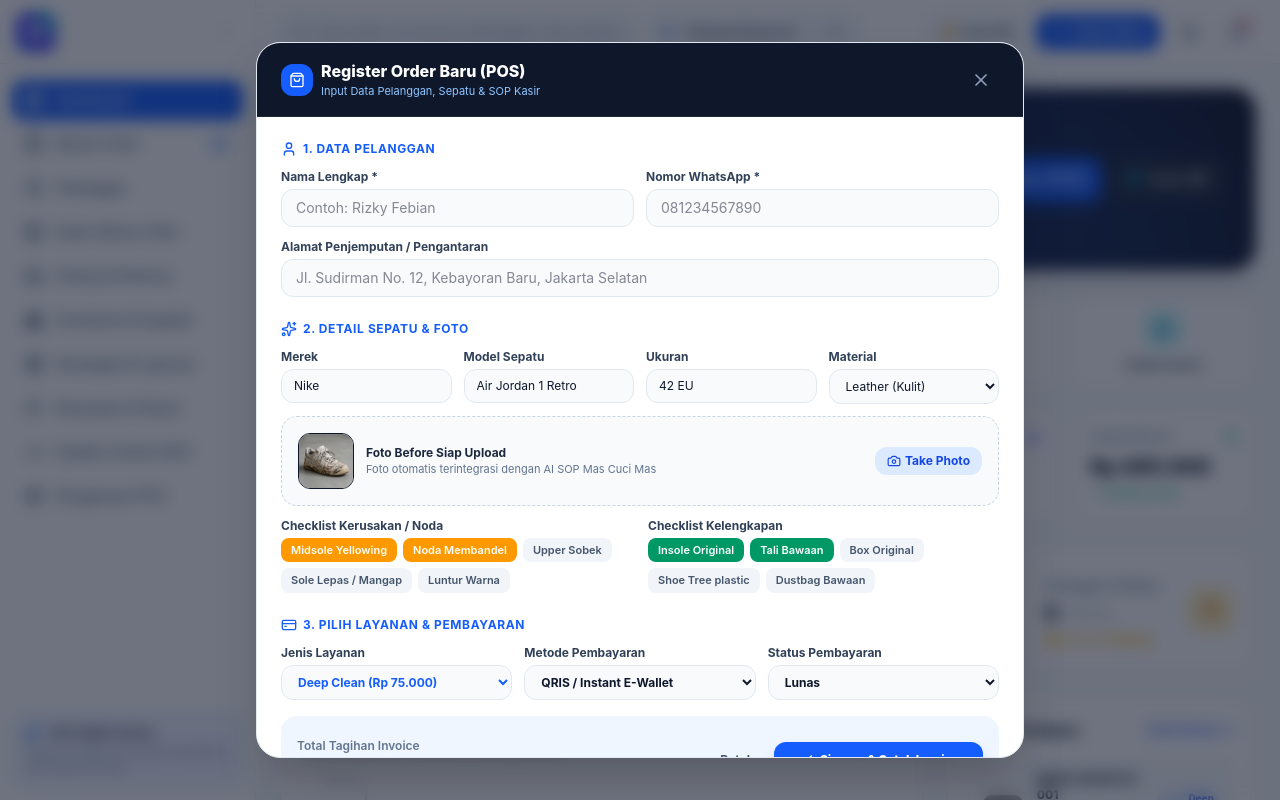
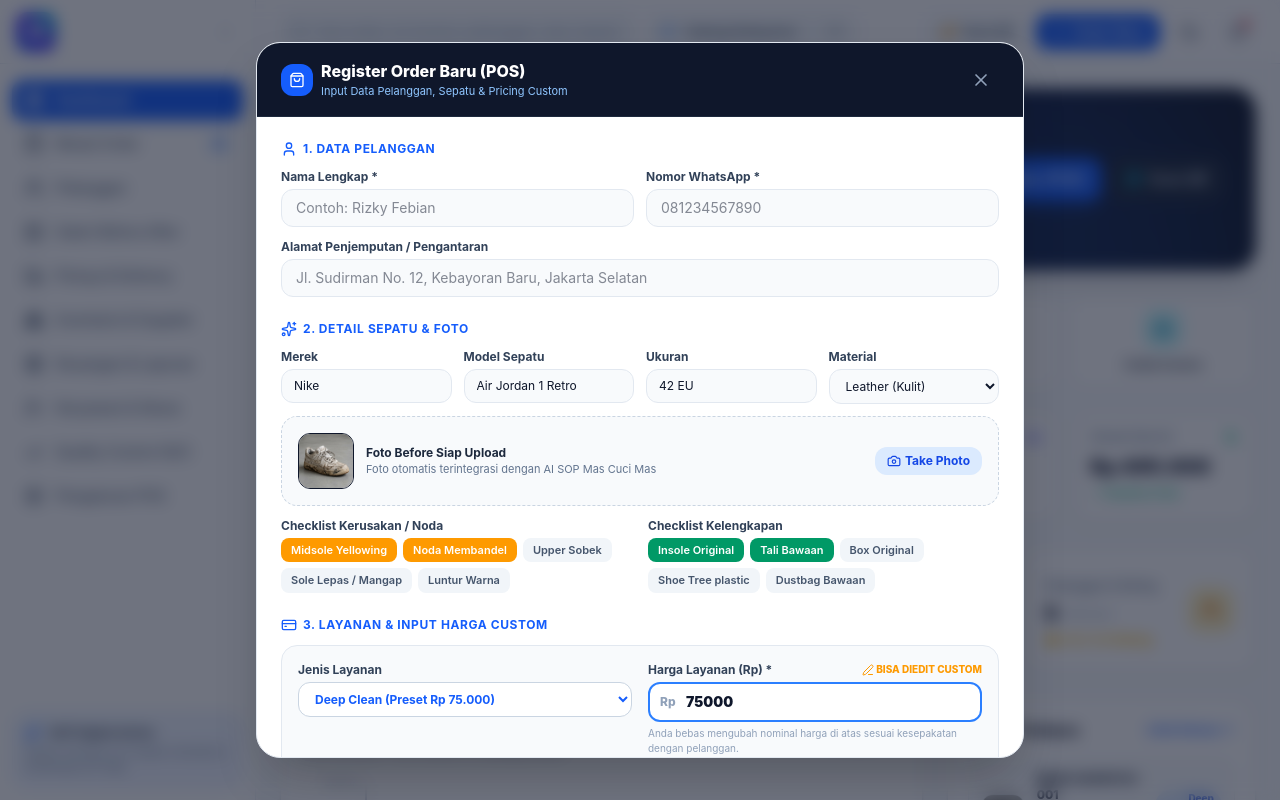
Before and after one commit to saputtkun-ops/mascucimas, a React (Vite) app: page / in a window 1280 px wide. Both pictures are taken after a click on the button "Order Baru". Built offline with nearby package versions, Linux system fonts and the light colour scheme.

Commit message:
Add custom price and custom service input feature

```diff
--- a/src/components/orders/NewOrderModal.tsx
+++ b/src/components/orders/NewOrderModal.tsx
@@ -1,6 +1,6 @@
-import React, { useState } from 'react';
-import { X, Camera, Check, Sparkles, User, ShoppingBag, ShieldAlert, CreditCard } from 'lucide-react';
-import { Order, ServiceType, PaymentMethod, ShoeMaterial, OrderStatus } from '../../types';
+import React, { useState, useEffect } from 'react';
+import { X, Camera, Check, Sparkles, User, ShoppingBag, CreditCard, Edit3 } from 'lucide-react';
+import { Order, ServiceType, PaymentMethod } from '../../types';
 
 interface NewOrderModalProps {
   isOpen: boolean;
@@ -26,26 +26,38 @@ export const NewOrderModal: React.FC<NewOrderModalProps> = ({
   const [material, setMaterial] = useState<string>('Leather');
   const [damageNotes, setDamageNotes] = useState('Scuffs di midsole, noda oli rantai');
 
-  const [serviceType, setServiceType] = useState<ServiceType>('Deep Clean');
+  const [serviceType, setServiceType] = useState<string>('Deep Clean');
+  const [customServiceName, setCustomServiceName] = useState('');
+  const [customPrice, setCustomPrice] = useState<number>(75000);
+  const [isCustomPriceMode, setIsCustomPriceMode] = useState<boolean>(true);
+
   const [paymentMethod, setPaymentMethod] = useState<PaymentMethod>('QRIS');
   const [paymentStatus, setPaymentStatus] = useState<'Lunas' | 'DP'>('Lunas');
 
   const [damageChecklist, setDamageChecklist] = useState<string[]>(['Midsole Yellowing', 'Noda Membandel']);
   const [completenessChecklist, setCompletenessChecklist] = useState<string[]>(['Insole Original', 'Tali Bawaan']);
 
-  if (!isOpen) return null;
+  // Preset prices mapping
+  const presetPrices: Record<string, number> = {
+    'Fast Clean': 50000,
+    'Deep Clean': 75000,
+    'Express 24 Hours': 120000,
+    'Unyellowing': 150000,
+    'Repaint & Recolor': 250000,
+    'Leather Special Care': 180000,
+  };
 
-  const getServicePrice = (type: ServiceType) => {
-    switch (type) {
-      case 'Fast Clean': return 50000;
-      case 'Deep Clean': return 75000;
-      case 'Express 24 Hours': return 120000;
-      case 'Unyellowing': return 150000;
-      case 'Repaint & Recolor': return 250000;
-      case 'Leather Special Care': return 180000;
-      default: return 75000;
+  const handleServiceTypeChange = (selected: string) => {
+    setServiceType(selected);
+    if (selected === 'Custom') {
+      setIsCustomPriceMode(true);
+      if (!customPrice) setCustomPrice(100000);
+    } else {
+      setCustomPrice(presetPrices[selected] || 75000);
     }
   };
+
+  if (!isOpen) return null;
 
   const handleToggleDamage = (item: string) => {
     if (damageChecklist.includes(item)) {
@@ -67,7 +79,8 @@ export const NewOrderModal: React.FC<NewOrderModalProps> = ({
     e.preventDefault();
     if (!customerName || !customerPhone || !model) return;
 
-    const totalAmount = getServicePrice(serviceType);
+    const finalServiceType = (serviceType === 'Custom' ? (customServiceName || 'Custom Treatment') : serviceType) as ServiceType;
+    const finalAmount = Number(customPrice) || 0;
     const invoiceNum = `MCM-${new Date().toISOString().slice(0, 10).replace(/-/g, '')}-${Math.floor(100 + Math.random() * 900)}`;
 
     const newOrd: Order = {
@@ -82,8 +95,8 @@ export const NewOrderModal: React.FC<NewOrderModalProps> = ({
       deadline: new Date(Date.now() + 48 * 3600 * 1000).toISOString().replace('T', ' ').slice(0, 16),
       estimatedFinish: new Date(Date.now() + 36 * 3600 * 1000).toISOString().replace('T', ' ').slice(0, 16),
       status: 'Menunggu',
-      serviceType,
-      totalAmount,
+      serviceType: finalServiceType,
+      totalAmount: finalAmount,
       paymentMethod,
       paymentStatus,
       technicianName: 'Agus Senior Care',
@@ -131,7 +144,7 @@ export const NewOrderModal: React.FC<NewOrderModalProps> = ({
             </div>
             <div>
               <h3 className="font-extrabold text-base">Register Order Baru (POS)</h3>
-              <p className="text-[11px] text-blue-300">Input Data Pelanggan, Sepatu & SOP Kasir</p>
+              <p className="text-[11px] text-blue-300">Input Data Pelanggan, Sepatu & Pricing Custom</p>
             </div>
           </div>
           <button onClick={onClose} className="p-2 hover:bg-slate-800 rounded-xl transition-colors">
@@ -296,28 +309,69 @@ export const NewOrderModal: React.FC<NewOrderModalProps> = ({
             </div>
           </div>
 
-          {/* Section 3: Service & Payment */}
+          {/* Section 3: Service & Custom Pricing */}
           <div>
             <h4 className="text-xs font-bold uppercase tracking-wider text-blue-600 dark:text-blue-400 mb-3 flex items-center gap-1.5">
-              <CreditCard className="w-4 h-4" /> 3. Pilih Layanan & Pembayaran
+              <CreditCard className="w-4 h-4" /> 3. Layanan & Input Harga Custom
             </h4>
-            <div className="grid grid-cols-1 md:grid-cols-3 gap-3">
+
+            <div className="grid grid-cols-1 md:grid-cols-2 gap-4 bg-slate-50 dark:bg-slate-700/40 p-4 rounded-2xl border border-slate-200 dark:border-slate-700 mb-3">
+              {/* Jenis Layanan Picker */}
               <div>
                 <label className="block text-xs font-bold text-slate-700 dark:text-slate-300 mb-1">Jenis Layanan</label>
                 <select
                   value={serviceType}
-                  onChange={(e) => setServiceType(e.target.value as ServiceType)}
-                  className="w-full px-3 py-2 text-xs bg-slate-50 dark:bg-slate-700 border border-slate-200 dark:border-slate-600 rounded-xl font-bold text-blue-600 dark:text-blue-400"
+                  onChange={(e) => handleServiceTypeChange(e.target.value)}
+                  className="w-full px-3 py-2 text-xs bg-white dark:bg-slate-800 border border-slate-300 dark:border-slate-600 rounded-xl font-bold text-blue-600 dark:text-blue-400"
                 >
-                  <option value="Fast Clean">Fast Clean (Rp 50.000)</option>
-                  <option value="Deep Clean">Deep Clean (Rp 75.000)</option>
-                  <option value="Express 24 Hours">Express 24 Hours (Rp 120.000)</option>
-                  <option value="Unyellowing">Unyellowing (Rp 150.000)</option>
-                  <option value="Repaint & Recolor">Repaint & Recolor (Rp 250.000)</option>
-                  <option value="Leather Special Care">Leather Special Care (Rp 180.000)</option>
+                  <option value="Fast Clean">Fast Clean (Preset Rp 50.000)</option>
+                  <option value="Deep Clean">Deep Clean (Preset Rp 75.000)</option>
+                  <option value="Express 24 Hours">Express 24 Hours (Preset Rp 120.000)</option>
+                  <option value="Unyellowing">Unyellowing (Preset Rp 150.000)</option>
+                  <option value="Repaint & Recolor">Repaint & Recolor (Preset Rp 250.000)</option>
+                  <option value="Leather Special Care">Leather Special Care (Preset Rp 180.000)</option>
+                  <option value="Custom">✨ Custom Layanan & Custom Harga</option>
                 </select>
+
+                {serviceType === 'Custom' && (
+                  <input
+                    type="text"
+                    required
+                    placeholder="Ketik Nama Layanan Khusus (misal: Deep Clean + Whitening Sole)"
+                    value={customServiceName}
+                    onChange={(e) => setCustomServiceName(e.target.value)}
+                    className="w-full mt-2 px-3 py-2 text-xs bg-white dark:bg-slate-800 border border-amber-300 dark:border-amber-600 rounded-xl font-semibold"
+                  />
+                )}
               </div>
 
+              {/* Custom Price Manual Input */}
+              <div>
+                <label className="block text-xs font-bold text-slate-700 dark:text-slate-300 mb-1 flex items-center justify-between">
+                  <span>Harga Layanan (Rp) *</span>
+                  <span className="text-[10px] text-amber-500 font-extrabold flex items-center gap-0.5">
+                    <Edit3 className="w-3 h-3" /> BISA DIEDIT CUSTOM
+                  </span>
+                </label>
+
+                <div className="relative">
+                  <span className="absolute left-3 top-1/2 -translate-y-1/2 font-extrabold text-xs text-slate-400">Rp</span>
+                  <input
+                    type="number"
+                    required
+                    min="0"
+                    step="1000"
+                    value={customPrice}
+                    onChange={(e) => setCustomPrice(Number(e.target.value))}
+                    placeholder="Masukkan nominal harga..."
+                    className="w-full pl-9 pr-4 py-2 text-xs md:text-sm bg-white dark:bg-slate-800 border-2 border-blue-500 dark:border-blue-400 rounded-xl font-black text-slate-900 dark:text-white focus:outline-none focus:ring-2 focus:ring-blue-500"
+                  />
+                </div>
+                <p className="text-[10px] text-slate-400 mt-1">Anda bebas mengubah nominal harga di atas sesuai kesepakatan dengan pelanggan.</p>
+              </div>
+            </div>
+
+            <div className="grid grid-cols-1 md:grid-cols-2 gap-3">
               <div>
                 <label className="block text-xs font-bold text-slate-700 dark:text-slate-300 mb-1">Metode Pembayaran</label>
                 <select
@@ -345,11 +399,11 @@ export const NewOrderModal: React.FC<NewOrderModalProps> = ({
             </div>
 
             {/* Total Price Summary */}
-            <div className="mt-4 p-4 bg-blue-50 dark:bg-slate-700/60 rounded-2xl flex items-center justify-between">
+            <div className="mt-4 p-4 bg-blue-50 dark:bg-slate-700/60 rounded-2xl flex items-center justify-between border border-blue-200 dark:border-slate-600">
               <div>
-                <span className="text-xs text-slate-500 dark:text-slate-400 font-semibold">Total Tagihan Invoice</span>
+                <span className="text-xs text-slate-500 dark:text-slate-400 font-semibold">Total Tagihan Invoice (Custom)</span>
                 <p className="text-2xl font-black text-blue-600 dark:text-blue-400">
-                  Rp {getServicePrice(serviceType).toLocaleString('id-ID')}
+                  Rp {(Number(customPrice) || 0).toLocaleString('id-ID')}
                 </p>
               </div>
 
```
Also changed, not shown: 1 other file (tests, documents, lock files or other folders).
